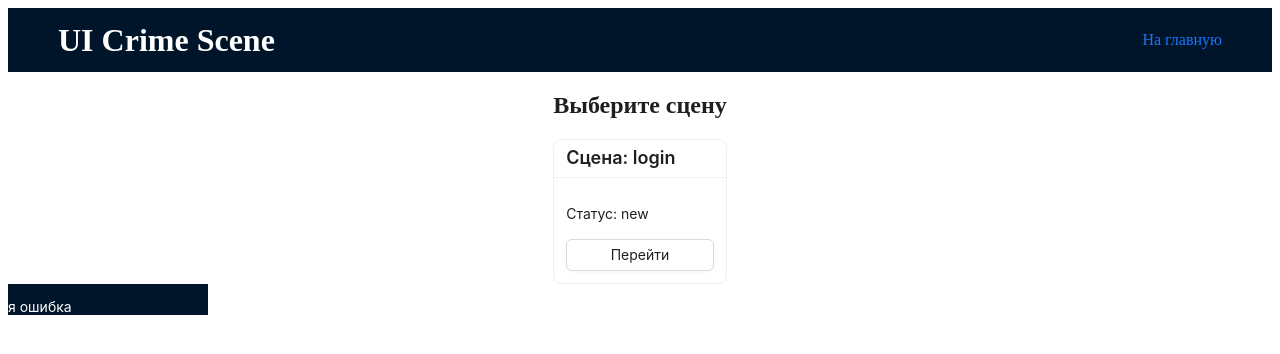
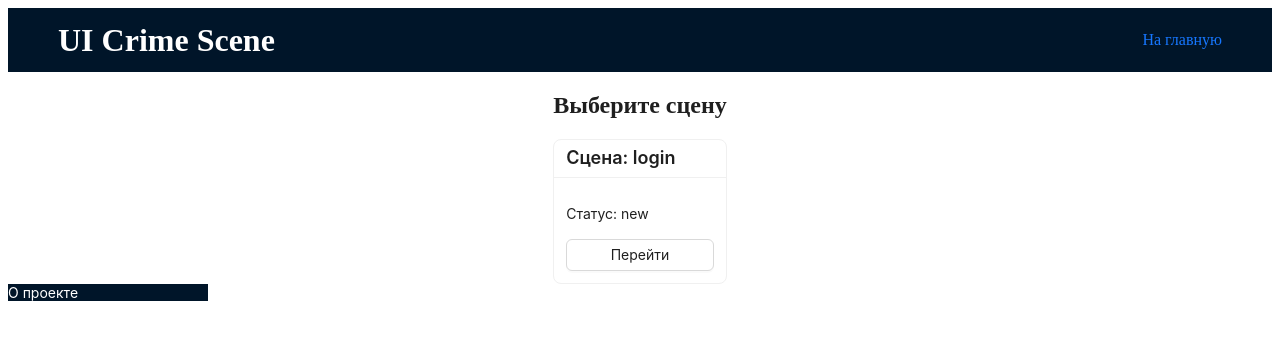
Before and after one commit to LizKa2091/ui-crime-scene, a React (Vite) app in the folder frontend/: page / in a window 1280 px wide. Shown: the top 354 px of the page. Built offline with nearby package versions, Linux system fonts and the light colour scheme.

Commit message:
feat(MainLayout): remove test CrimeHint

```diff
--- /dev/null
+++ b/frontend/src/pages/MainLayout.module.scss
@@ -0,0 +1,3 @@
+.sider {
+   color: #fff;
+}
--- a/frontend/src/pages/MainLayout.tsx
+++ b/frontend/src/pages/MainLayout.tsx
@@ -1,9 +1,11 @@
 import { type FC, type ReactNode } from 'react';
-import HeaderBar from '../components/HeaderBar/HeaderBar';
 import Sider from 'antd/es/layout/Sider';
 import { Content } from 'antd/es/layout/layout';
+
+import HeaderBar from '../components/HeaderBar/HeaderBar';
 import ModalPortal from '../components/ModalPortal/ModalPortal';
-import CrimeHint from '../components/CrimeHint/CrimeHint';
+
+import styles from './MainLayout.module.scss';
 
 interface IMainLayoutProps {
    children: ReactNode;
@@ -14,10 +16,8 @@ const MainLayout: FC<IMainLayoutProps> = ({ children }) => {
       <>
          <HeaderBar />
          <Content>{children}</Content>
-         <Sider>
-            <CrimeHint errorId={0} description={''}>
-               <p style={{ color: 'white' }}>я ошибка</p>
-            </CrimeHint>
+         <Sider className={styles.sider}>
+            О проекте
             <ModalPortal />
          </Sider>
       </>
```
